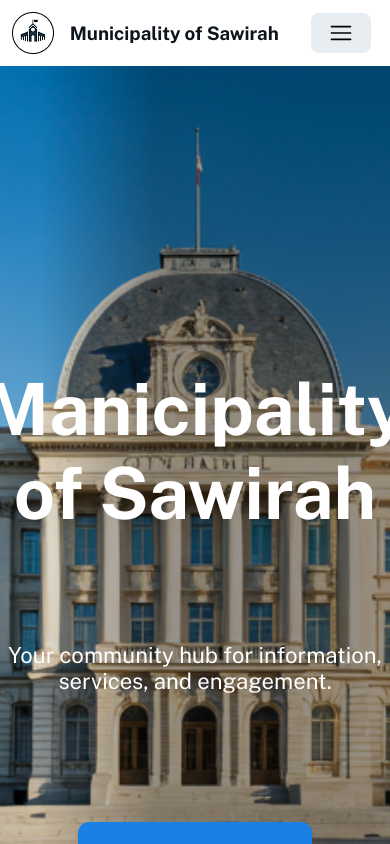
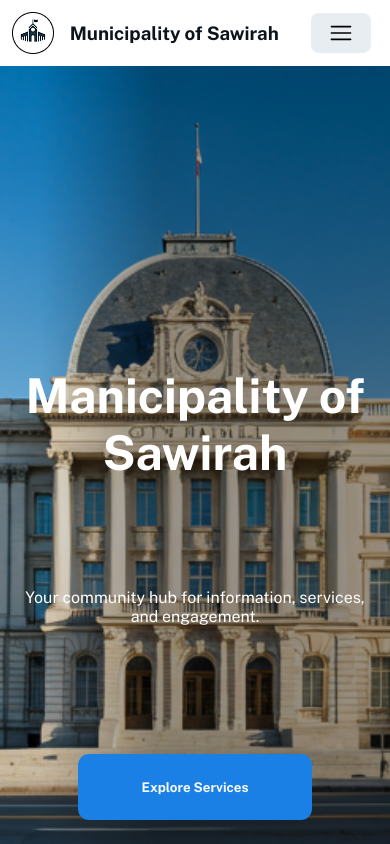
Before and after one commit to MahmoudSmaily194/Municipality, a React (Vite) app: page / in a window 390 px wide. Shown: the top 844 px of the page. Built offline with nearby package versions, Linux system fonts and the light colour scheme.

Commit message:
solved the problem of screen width

```diff
--- a/src/pages/home/Home.tsx
+++ b/src/pages/home/Home.tsx
@@ -44,9 +44,11 @@ const Home = () => {
     <div className={style.container}>
       <section>
         <div className={style.home_intro}>
+          <div className={style.home_intro_cont}>
           <h1>Manicipality of Sawirah</h1>
           <p>Your community hub for information, services, and engagement.</p>
           <button>Explore Services</button>
+        </div>
         </div>
       </section>
       <section>
@@ -89,7 +91,7 @@ const Home = () => {
       </section>
       <section className={style.display_flex}>
         <div className={style.news}>
-          <h2>Upcoming Events</h2>
+          <h2>Latest News</h2>
           <div className={style.news_items}>
             {news.map((item, index) => {
               return (
--- a/src/pages/home/home.module.css
+++ b/src/pages/home/home.module.css
@@ -5,15 +5,21 @@
 .home_intro {
   background-image: linear-gradient(to right, #0000001a 10%, #00000066 40%),
     url("../../assets/homeBackGround.png");
-
   background-position: center;
   background-repeat: no-repeat;
   background-size: cover;
   color: #ffffff;
   display: flex;
+  align-items: center;
+  justify-content: center;
+
+}
+.home_intro_cont{
+   display: flex;
   flex-direction: column;
   align-items: center;
   justify-content: center;
+  max-width: 90%;
 }
 .home_intro h1 {
   font-family: "sans";
@@ -35,8 +41,8 @@
   font-weight: 700;
   width: 234px;
   height: 66.5px;
-  max-width: 664px;
-  min-width: 116.2px;
+
+
   padding: 0 27.67px;
   background-color: #1a80e5;
   border-radius: 11.07px;
@@ -44,6 +50,7 @@
   color: #f7fafc;
   margin-bottom: 3.5rem;
 }
+
 
 /* sec of Quick Access*/
 .display_flex {
@@ -107,6 +114,12 @@
 @media (max-width: 567px) {
   .quick_access {
     width: 85%;
+  }
+  .home_intro h1{
+    font-size: 3rem;
+  }
+  .home_intro p{
+    font-size: 1rem;
   }
 }
 /* Up Coming Events Sec */
@@ -265,11 +278,11 @@ justify-content: center;
   gap: 4rem;
 }
 .event_img{
-  width:350px;
+  width:280px;
    height:200px;
 }
 .news_text_cont{
-  width:340px ;
+  width:270px ;
   margin-bottom: 1rem;
 }
 .news_text_cont p , h1{
```
